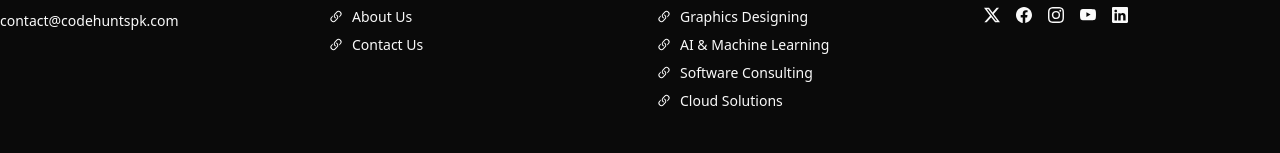
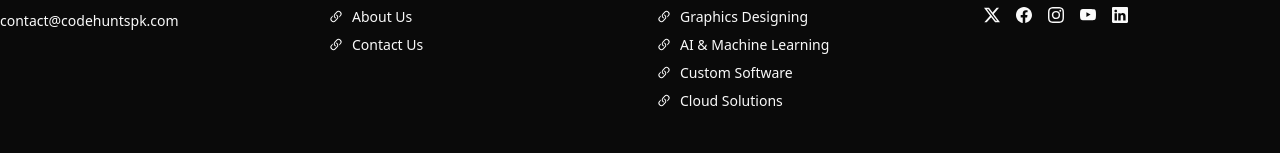
Before and after one commit to uxlabspk/codehunts, a React (Vite) app: page / in a window 1280 px wide. Shown: the part 4765-4918 px from the top of the page. Built offline with nearby package versions, Linux system fonts and the light colour scheme.

Commit message:
feat: Updating the Footer

```diff
--- a/src/components/common/footer.tsx
+++ b/src/components/common/footer.tsx
@@ -64,21 +64,21 @@ export default function Footer() {
                                 </li>
 
                                 <li>
-                                    <a href="/ai" className="flex items-center hover:text-orange-500">
+                                    <a href="/ai-development" className="flex items-center hover:text-orange-500">
                                         <LinkIcon/>
                                         AI & Machine Learning
                                     </a>
                                 </li>
 
                                 <li>
-                                    <a href="/" className="flex items-center hover:text-orange-500">
+                                    <a href="/custom-software" className="flex items-center hover:text-orange-500">
                                         <LinkIcon/>
-                                        Software Consulting
+                                        Custom Software
                                     </a>
                                 </li>
 
                                 <li>
-                                    <a href="/" className="flex items-center hover:text-orange-500">
+                                    <a href="/cloud-solutions" className="flex items-center hover:text-orange-500">
                                         <LinkIcon/>
                                         Cloud Solutions
                                     </a>
```
